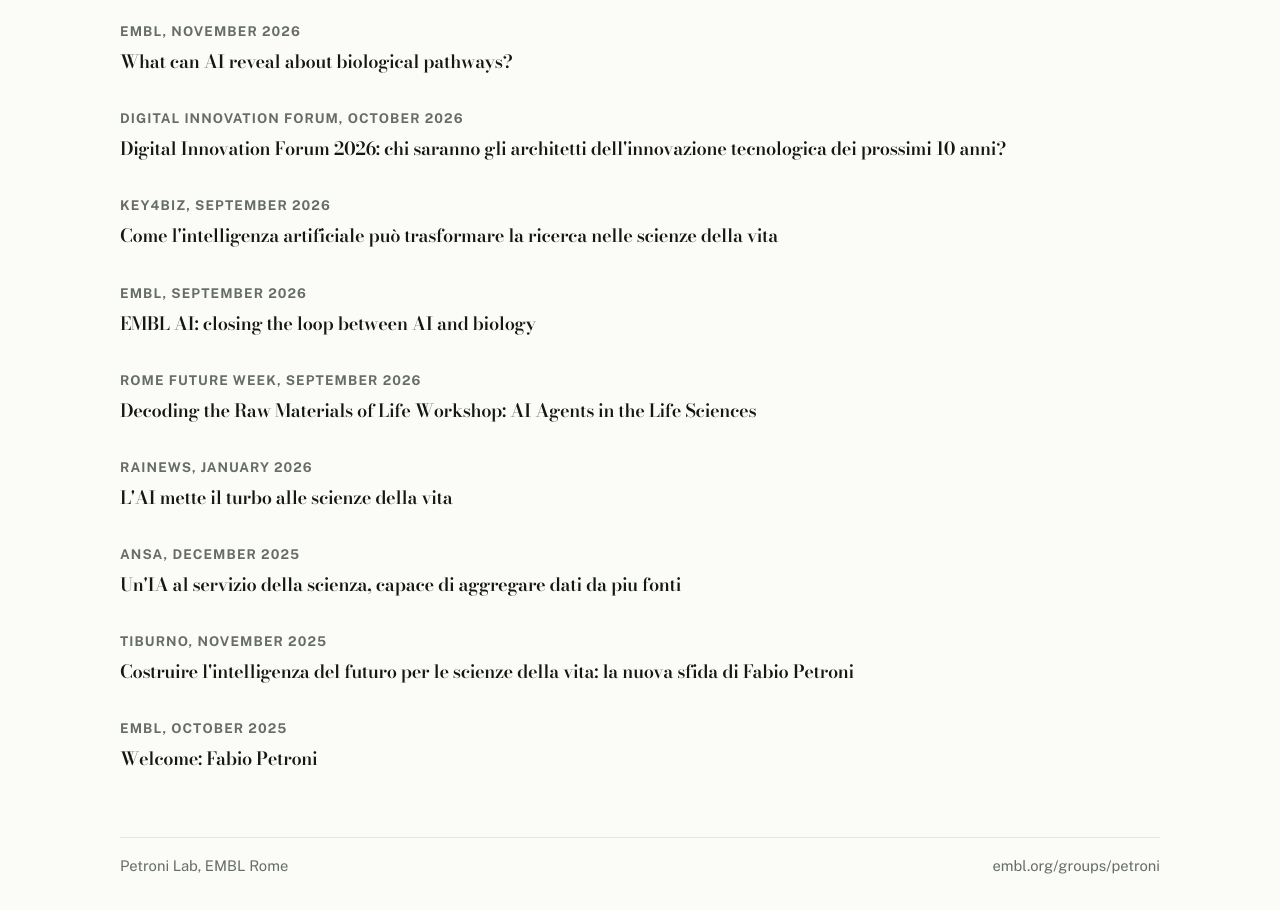
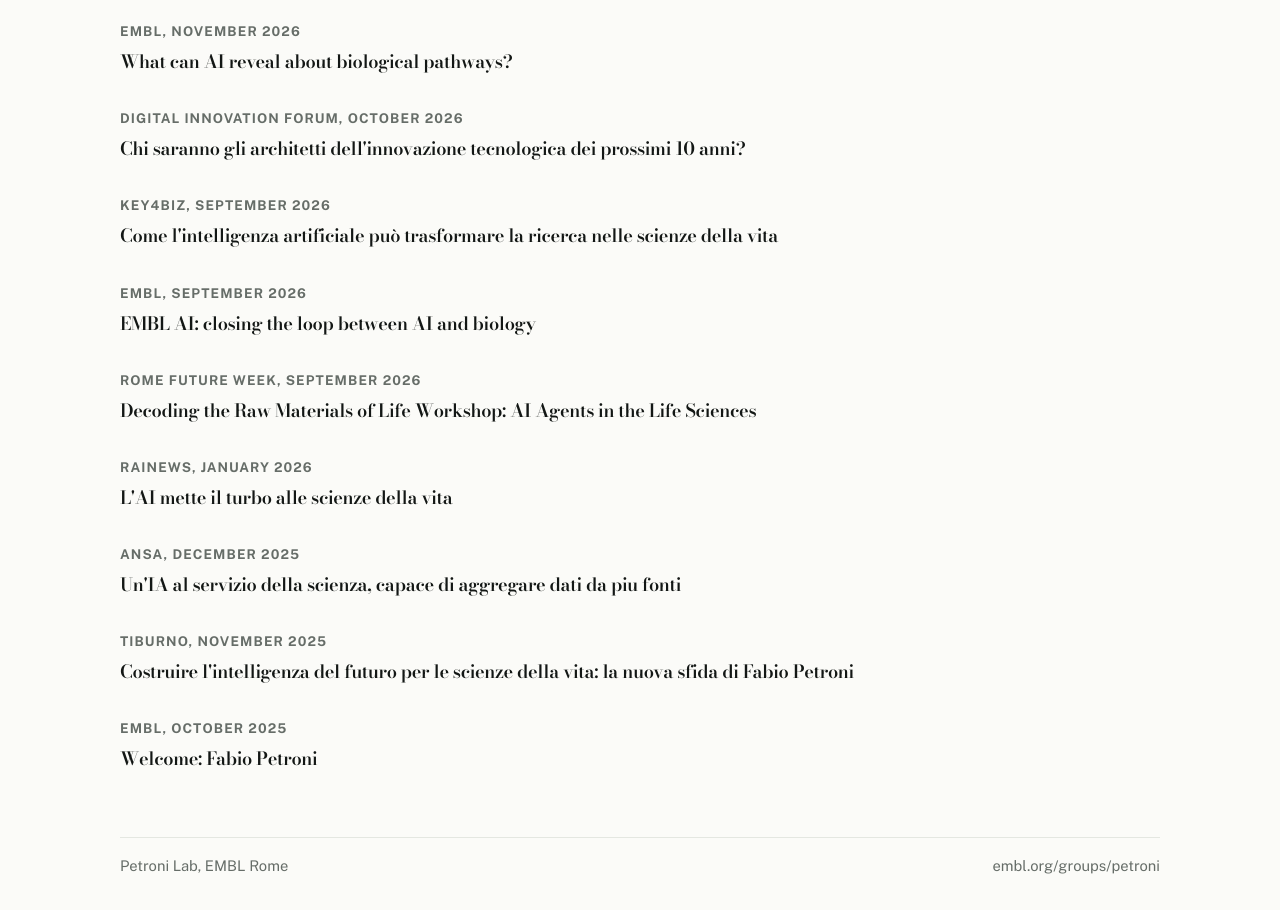
Before and after one commit to petroni-lab/petronilab.github.io, a plain HTML site: page index.html in a window 1280 px wide. Shown: the part 1600-2510 px from the top of the page. Drawn offline with nearby package versions, Linux system fonts and the light colour scheme; no server answers.

Commit message:
Drop duplicate Digital Innovation Forum prefix from media title

```diff
--- a/index.html
+++ b/index.html
@@ -238,7 +238,7 @@
           <li>
             <span class="media-source">Digital Innovation Forum, October 2026</span>
             <a href="https://www.linkedin.com/feed/update/urn:li:ugcPost:7516412753297960960/" target="_blank" rel="noreferrer">
-              Digital Innovation Forum 2026: chi saranno gli architetti dell'innovazione tecnologica dei prossimi 10 anni?
+              Chi saranno gli architetti dell'innovazione tecnologica dei prossimi 10 anni?
             </a>
           </li>
           <li>
```
